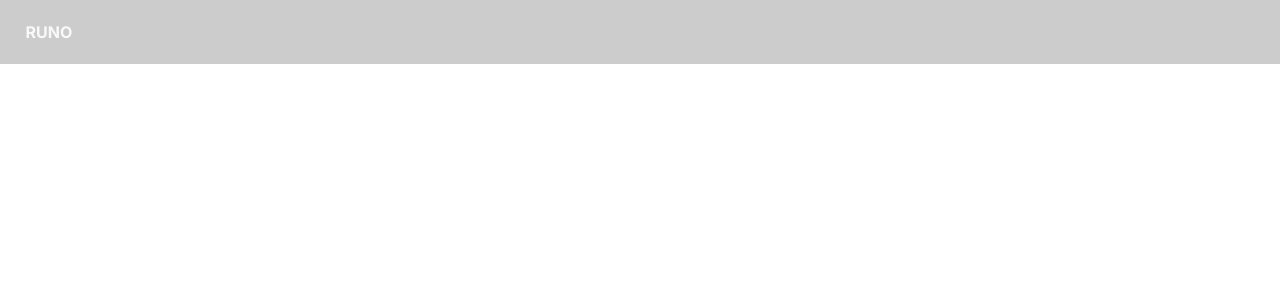
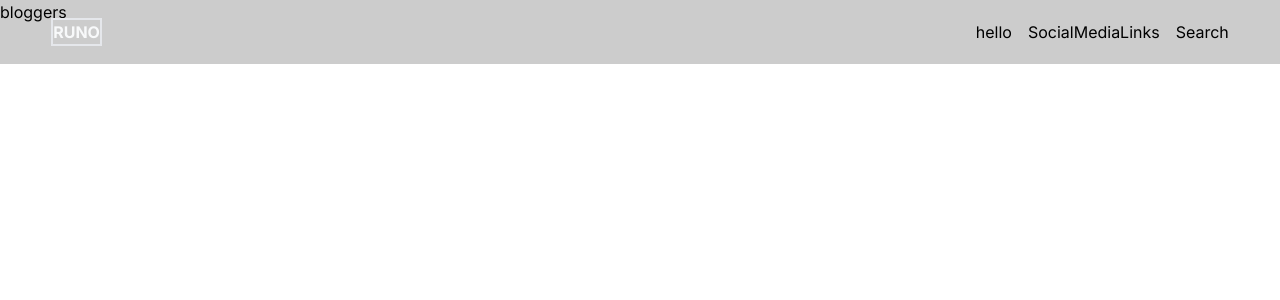
Before and after one commit to Iqbalshah786/runoblog, a Next.js app: page / in a window 1280 px wide. Shown: the top 300 px of the page. Built offline with nearby package versions, Linux system fonts and the light colour scheme.

Commit message:
building navbar

```diff
--- a/src/app/(user)/page.tsx
+++ b/src/app/(user)/page.tsx
@@ -1,3 +1,7 @@
 export default function Home() {
-  return <main>{/* <p>Bloggers</p> */}</main>;
+  return (
+    <main>
+      <p>bloggers</p>
+    </main>
+  );
 }
--- a/src/app/components/Logo.tsx
+++ b/src/app/components/Logo.tsx
@@ -1,3 +1,5 @@
+import Link from "next/link";
+
 interface Props {
   title: string;
   color: string;
@@ -5,8 +7,8 @@ interface Props {
 
 export function Logo({ title, color }: Props) {
   return (
-    <h1 className={`${color} uppercase absolute  left-[2vw] font-bold`}>
-      {title}
-    </h1>
+    <Link href="/">
+      <h1 className={`${color} uppercase `}>{title}</h1>
+    </Link>
   );
 }
--- /dev/null
+++ b/src/app/components/NavLinks.tsx
@@ -0,0 +1,3 @@
+export function NavLinks() {
+  return <h1>hello</h1>;
+}
--- a/src/app/components/Navbar.tsx
+++ b/src/app/components/Navbar.tsx
@@ -1,9 +1,20 @@
 import { Logo } from "./Logo";
+import { NavLinks } from "./Navlinks";
+import { Search } from "./Search";
+import { SocialMediaLinks } from "./SocialMediaLinks";
 
 export function Navbar() {
   return (
-    <header className="absolute top-0 left-0 w-screen bg-black bg-opacity-20 h-[8vh] flex items-center justify-between">
-      <Logo title="runo" color="text-[#F8F9FA]" />
+    <header className="absolute top-0  w-screen bg-black bg-opacity-20 h-[8vh] flex items-center justify-between px-[4vw]">
+      <div className="font-bold border-2">
+        <Logo title="runo" color="text-[#F8F9FA]" />
+      </div>
+
+      <div className="hidden md:flex  md:flex-row md:flex-shrink-0 md:items-center gap-4 ">
+        <NavLinks />
+        <SocialMediaLinks />
+        <Search />
+      </div>
     </header>
   );
 }
--- /dev/null
+++ b/src/app/components/Search.tsx
@@ -0,0 +1,3 @@
+export function Search() {
+  return <h1>Search</h1>;
+}
--- /dev/null
+++ b/src/app/components/SocialMediaLinks.tsx
@@ -0,0 +1,3 @@
+export function SocialMediaLinks() {
+  return <h1>SocialMediaLinks</h1>;
+}
```
